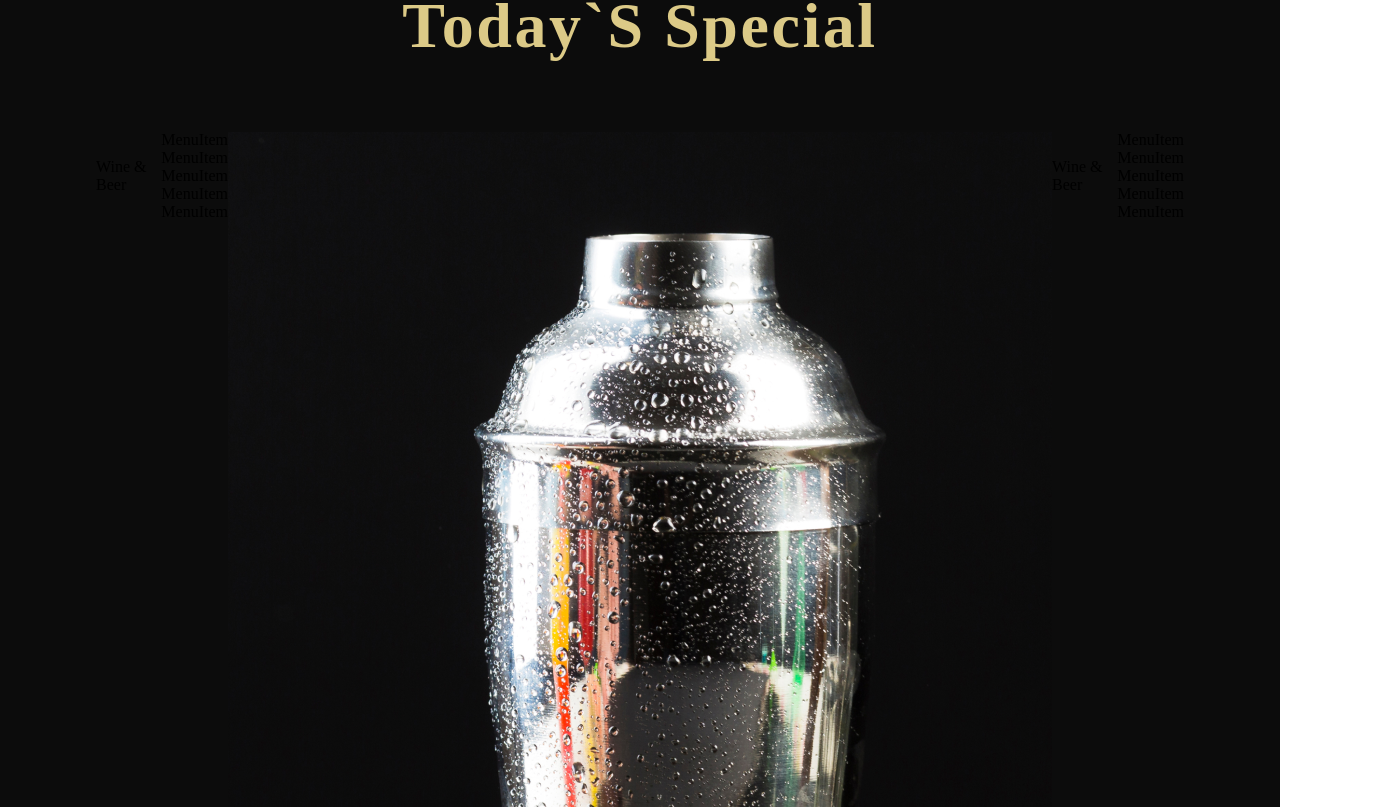
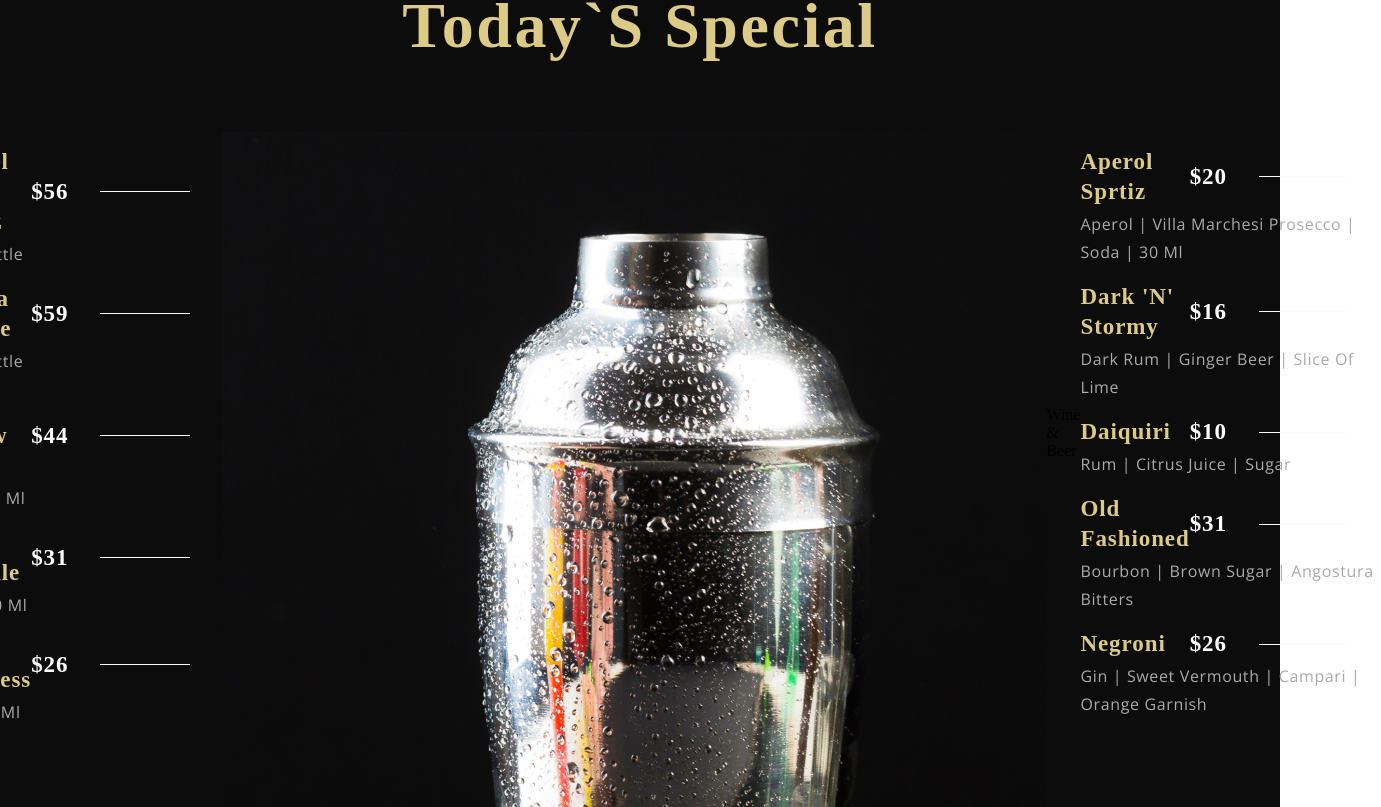
Before and after one commit to mariaemf/reactjs-reastaurant, a React (Create React App) app: page / in a window 1280 px wide. Shown: the part 2353-3160 px from the top of the page, 1381 px wide, since content can reach past the window. Built offline with nearby package versions, Linux system fonts and the light colour scheme; a web font is replaced by a local one.

Commit message:
performing content incrementation within MenuItem and formalizing styles within it for better session verification

```diff
--- a/src/components/Menuitem/MenuItem.css
+++ b/src/components/Menuitem/MenuItem.css
@@ -0,0 +1,49 @@
+.app__menuitem {
+  width: 100%;
+  margin: 1rem 0;
+  /*define um elemento criando espaço ao redor dele ==> valor 1rem = margem superior e inferior ==> 0 = margin esquerda e direita*/
+
+  display: flex;
+  flex-direction: column;
+}
+
+.app__menuitem-head {
+  display: flex;
+  justify-content: space-between;
+  /*para alinhar um item ao começo e um ao fim*/
+  align-items: center;
+  /*para alinhar itens ao centro da tela*/
+}
+
+.app__menuitem-sub {
+  width: 100%;
+  margin-top: 0.2rem;
+  /*define uma margem superior 2x do tamanho da fonte do elemento. => se o elemento for 16px entao a margem superior é 0.2*16px = 3.2px*/
+}
+
+.app__menuitem-name {
+  flex: 1;
+}
+
+.app__menuitem-dash {
+
+  /*define o tipo de posicionamento do elelmento = static é o valor padrao para o position que significa que o elemento vai ser posicionado de acordo com o fluxo normal do documento*/
+  width: 90px;
+  /*tam do elemento*/
+  height: 1px;
+  /*define a altura do elemento*/
+  left: 224px;
+  /* elemento será posicionado 224 pixels à direita do lado esquerdo do seu elemento pai.*/
+  top: 14.5px;
+  /*o elemento será posicionado 14.5 pixels abaixo do topo do seu elemento pai.*/
+
+  background: #fafafa;
+  flex: none;
+  /*flex none e aplicado dentro do item com containe rflexivel para o item nao se ajustar automaticamente para preencher o espaço restante do container, isso significa que o item pode manter seu tamanho ORIGINAL mesmo se houver espaço extra disponivel*/
+  order: 1;
+  /*aplicado dentro de um item com container flexivel ele define que esse item deve ser exibido  após os itens com "order" menores.*/
+  flex-grow: 0;
+  margin: 0px 32px;
+
+
+}
--- a/src/components/Menuitem/MenuItem.jsx
+++ b/src/components/Menuitem/MenuItem.jsx
@@ -2,6 +2,29 @@
 
 import "./MenuItem.css";
 
-const MenuItem = () => <div>MenuItem</div>;
+const MenuItem = ({ title, price, tags }) => (
+  <>
+    <div className="app__menuitem">
+      <div className="app__menuitem-head">
+        <div className="app__menuitem-name">
+          <p className="p__cormorant" style={{ color: "#dcca87" }}>
+            {title}
+          </p>
+        </div>
+
+        <div className="app__menuitem-dash" />
+
+        <div className="app__menuitem-price">
+          <p className="p__cormorant">{price}</p>
+        </div>
+      </div>
+      <div className="app__menuitem-sub">
+        <p className="p__opensans" style={{ color: "#aaa" }}>
+          {tags}
+        </p>
+      </div>
+    </div>
+  </>
+);
 
 export default MenuItem;
--- a/src/container/Menu/SpecialMenu.jsx
+++ b/src/container/Menu/SpecialMenu.jsx
@@ -19,7 +19,7 @@
           {data.wines.map((wine, index) => (
             <MenuItem
               key={wine.title + index}
-              title={wine.price}
+              title={wine.title}
               price={wine.price}
               tags={wine.tags}
             />
@@ -36,7 +36,7 @@
           {data.cocktails.map((cocktail, index) => (
             <MenuItem
               key={cocktail.title + index}
-              title={cocktail.price}
+              title={cocktail.title}
               price={cocktail.price}
               tags={cocktail.tags}
             />
```
